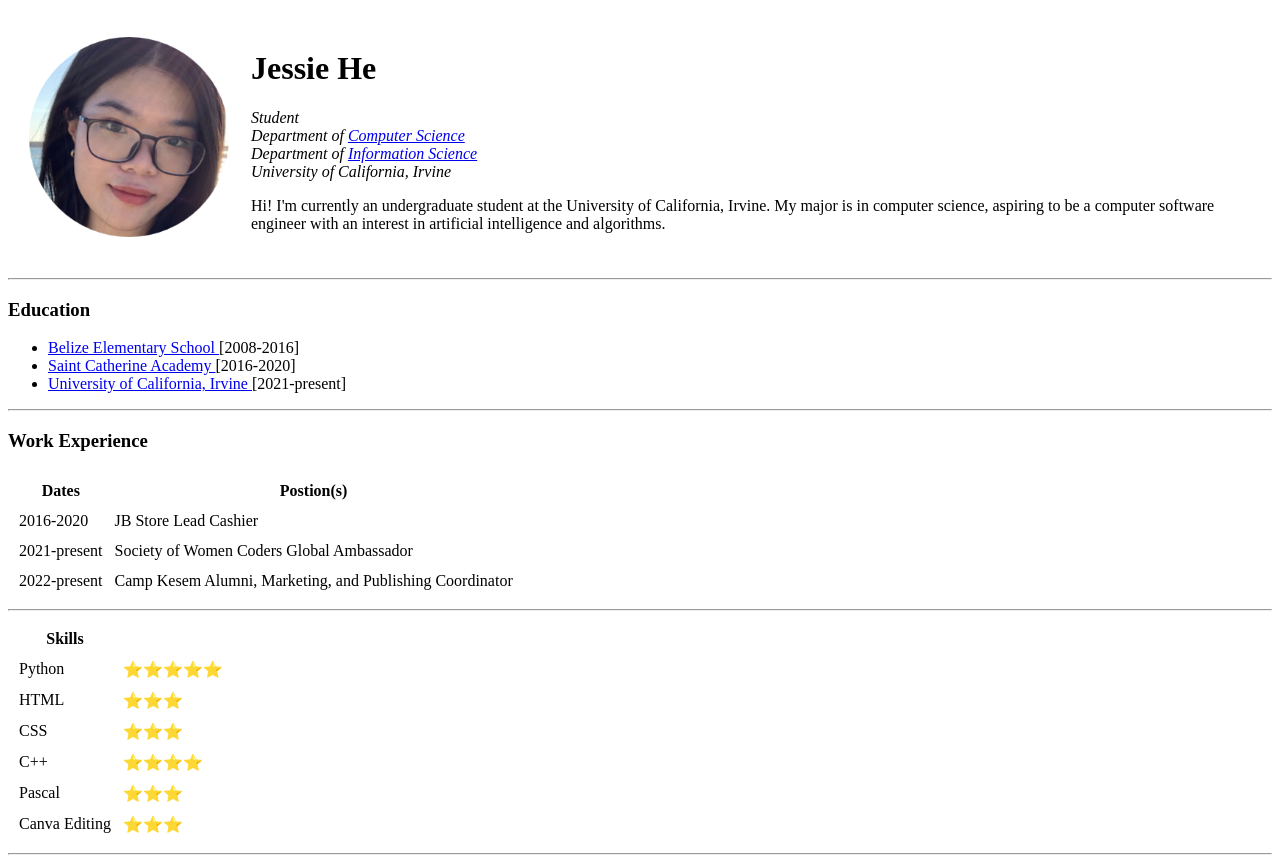
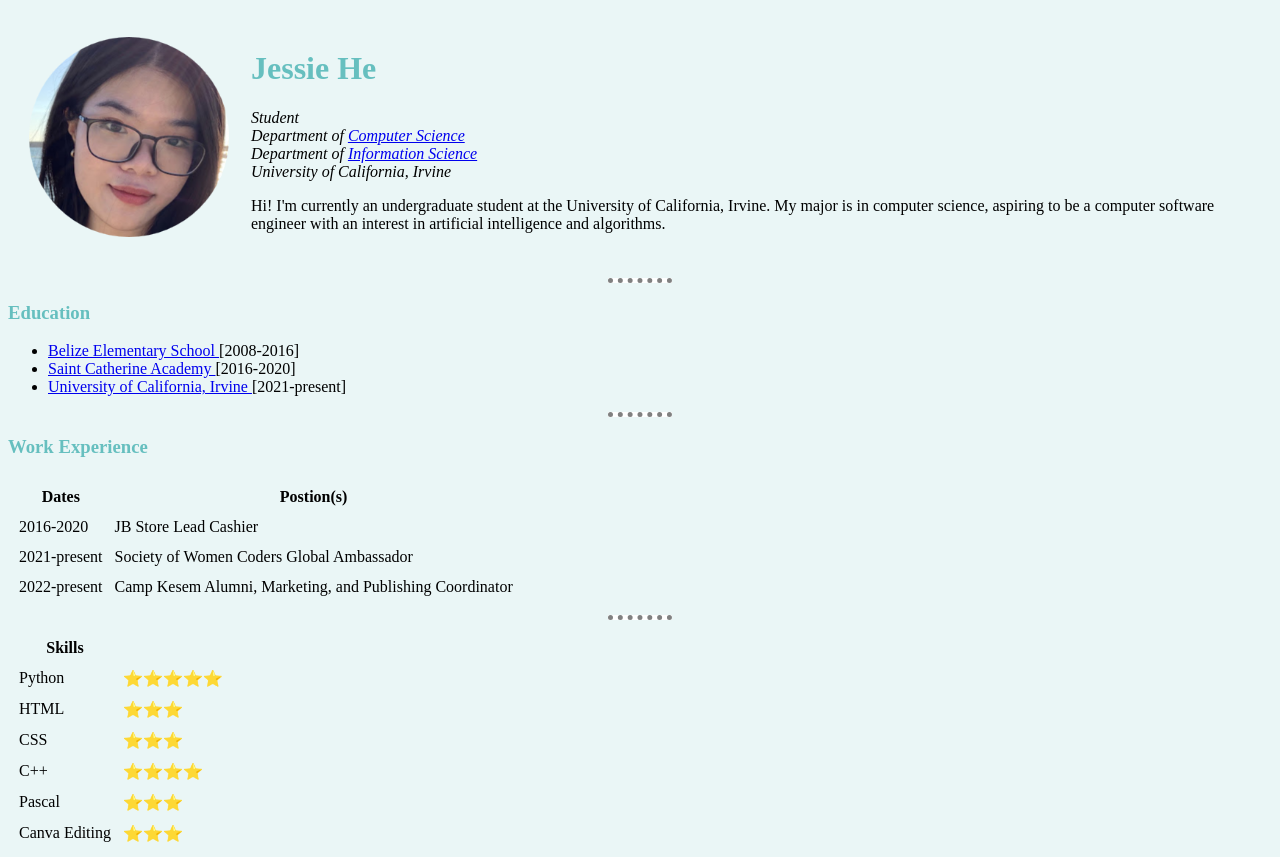
Before and after one commit to jessieh9/Personal-website-1, a plain HTML site: page index.html in a window 1280 px wide. Shown: the top 857 px of the page. Drawn offline with Linux system fonts and the light colour scheme.

Commit message:
added styling

```diff
--- /dev/null
+++ b/css/styles.css
@@ -0,0 +1,34 @@
+body {
+    background-color: #EAF6F6;
+}
+
+hr {
+    background-color: white;
+    border-style: none;
+    border-top-style: dotted;
+    border-color: gray;
+    border-width: 5px;
+    width: 5%;
+
+}
+
+h1 {
+    color: #66bfbf;
+}
+
+h3 {
+    color: #66bfbf;
+}
+
+/* To access classes use ".class" and ID will use "#ID"
+   You can also have multiple classes together like class = "class1 class2"
+   and then have separate styles for them:
+   .class1{
+        styles
+   }
+
+   .class2{
+        styles
+   }
+
+   */
--- a/index.html
+++ b/index.html
@@ -4,6 +4,7 @@
 <head>
     <meta charset="utf-8">
     <title>Jessie's Personal Site</title>
+    <link rel="stylesheet" href="css/styles.css">
 </head>
 
 <body>
```
Also changed, not shown: contact-me.html (+1 -0 lines), hobbies.html (+4 -0 lines).
